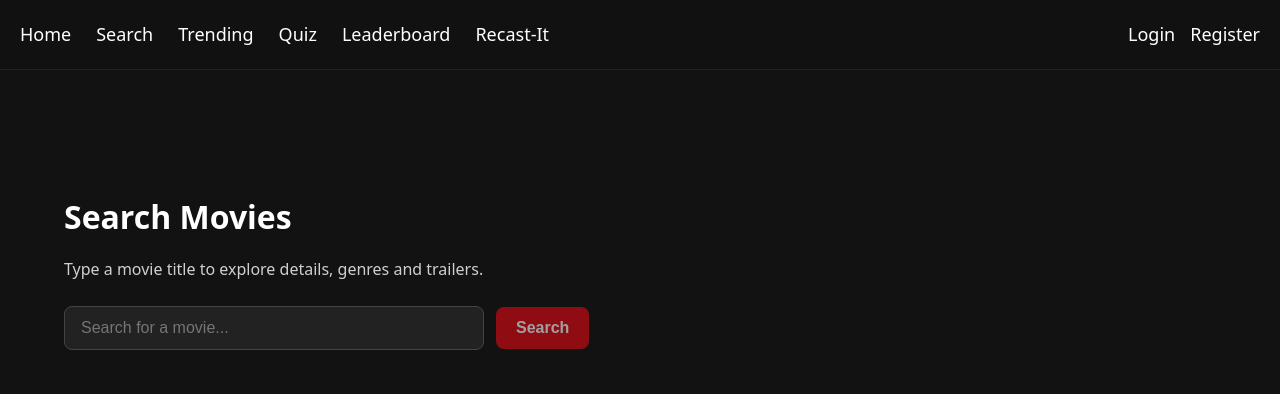
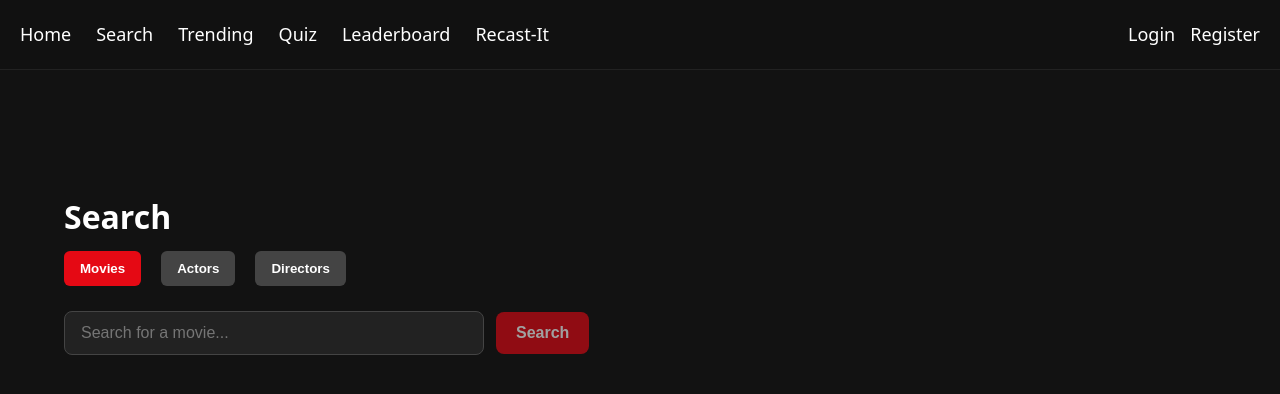
Before and after one commit to JJohny77/CineMatch, a React (Vite) app in the folder frontend/cinematch-frontend/: page /search in a window 1280 px wide. Shown: the top 394 px of the page. Built offline with nearby package versions, Linux system fonts and the light colour scheme.

Commit message:
feat:us48-frontend-people-search-api-#109 (#126)

```diff
--- a/frontend/cinematch-frontend/src/pages/SearchPage.tsx
+++ b/frontend/cinematch-frontend/src/pages/SearchPage.tsx
@@ -8,14 +8,31 @@ type SearchMovie = {
   overview: string;
 };
 
+type PersonResult = {
+  id: number;
+  name: string;
+  profilePath: string | null;
+  knownForDepartment: string;
+  knownFor: string[];
+  popularity: number;
+};
+
 export default function SearchPage() {
   const [query, setQuery] = useState("");
-  const [results, setResults] = useState<SearchMovie[]>([]);
+  const [searchType, setSearchType] =
+    useState<"movie" | "actors" | "directors">("movie");
+
+  const [movieResults, setMovieResults] = useState<SearchMovie[]>([]);
+  const [personResults, setPersonResults] = useState<PersonResult[]>([]);
+
   const [loading, setLoading] = useState(false);
   const [error, setError] = useState<string | null>(null);
 
   const navigate = useNavigate();
 
+  // ============================
+  // HANDLERS
+  // ============================
   const handleSearch = async () => {
     const trimmed = query.trim();
     if (!trimmed) return;
@@ -24,22 +41,49 @@ export default function SearchPage() {
     setError(null);
 
     try {
+      if (searchType === "movie") {
         const res = await fetch(
           `http://localhost:8080/movies/search?query=${encodeURIComponent(
             trimmed
           )}`
         );
 
-      if (!res.ok) {
-        throw new Error("Search request failed");
+        if (!res.ok) throw new Error("Movie search failed");
+
+        const data = await res.json();
+        setMovieResults(data.results || []);
+        setPersonResults([]);
+      } else {
+        const res = await fetch(
+          `http://localhost:8080/movies/person/search?query=${encodeURIComponent(
+            trimmed
+          )}&page=1`
+        );
+
+        if (!res.ok) throw new Error("Person search failed");
+
+        const data = await res.json();
+        let people: PersonResult[] = data.results || [];
+
+        // Φιλτράρισμα ανά tab
+        if (searchType === "actors") {
+          people = people.filter(
+            (p) => p.knownForDepartment === "Acting"
+          );
+        } else if (searchType === "directors") {
+          people = people.filter(
+            (p) => p.knownForDepartment === "Directing"
+          );
         }
 
-      const data = await res.json();
-      setResults(data.results || []);
+        setPersonResults(people);
+        setMovieResults([]);
+      }
     } catch (e) {
       console.error("Search error:", e);
-      setError("Something went wrong while searching. Please try again.");
-      setResults([]);
+      setError("Something went wrong. Please try again.");
+      setMovieResults([]);
+      setPersonResults([]);
     } finally {
       setLoading(false);
     }
@@ -56,12 +100,61 @@ export default function SearchPage() {
         margin: "0 auto",
       }}
     >
-      <h1 style={{ marginBottom: "10px", fontSize: "32px" }}>Search Movies</h1>
-      <p style={{ opacity: 0.8, marginBottom: "25px" }}>
-        Type a movie title to explore details, genres and trailers.
-      </p>
+      <h1 style={{ marginBottom: "10px", fontSize: "32px" }}>Search</h1>
 
+      {/* ============================ */}
+      {/* TABS: MOVIES | ACTORS | DIRECTORS */}
+      {/* ============================ */}
+      <div style={{ display: "flex", gap: "20px", marginBottom: "25px" }}>
+        <button
+          onClick={() => setSearchType("movie")}
+          style={{
+            padding: "10px 16px",
+            background: searchType === "movie" ? "#e50914" : "#444",
+            border: "none",
+            borderRadius: "6px",
+            color: "white",
+            cursor: "pointer",
+            fontWeight: "bold",
+          }}
+        >
+          Movies
+        </button>
+
+        <button
+          onClick={() => setSearchType("actors")}
+          style={{
+            padding: "10px 16px",
+            background: searchType === "actors" ? "#e50914" : "#444",
+            border: "none",
+            borderRadius: "6px",
+            color: "white",
+            cursor: "pointer",
+            fontWeight: "bold",
+          }}
+        >
+          Actors
+        </button>
+
+        <button
+          onClick={() => setSearchType("directors")}
+          style={{
+            padding: "10px 16px",
+            background: searchType === "directors" ? "#e50914" : "#444",
+            border: "none",
+            borderRadius: "6px",
+            color: "white",
+            cursor: "pointer",
+            fontWeight: "bold",
+          }}
+        >
+          Directors
+        </button>
+      </div>
+
+      {/* ============================ */}
       {/* Search Bar */}
+      {/* ============================ */}
       <div
         style={{
           display: "flex",
@@ -74,7 +167,13 @@ export default function SearchPage() {
           value={query}
           onChange={(e) => setQuery(e.target.value)}
           onKeyDown={(e) => e.key === "Enter" && handleSearch()}
-          placeholder="Search for a movie..."
+          placeholder={
+            searchType === "movie"
+              ? "Search for a movie..."
+              : searchType === "actors"
+              ? "Search for actors..."
+              : "Search for directors..."
+          }
           style={{
             padding: "12px 16px",
             flex: 1,
@@ -101,48 +200,33 @@ export default function SearchPage() {
             fontWeight: "bold",
             fontSize: "16px",
             opacity: isSearchDisabled ? 0.6 : 1,
-            transition: "opacity 0.2s ease, transform 0.2s ease",
-          }}
-          onMouseEnter={(e) => {
-            if (isSearchDisabled) return;
-            (e.currentTarget as HTMLButtonElement).style.opacity = "0.85";
-            (e.currentTarget as HTMLButtonElement).style.transform =
-              "translateY(-1px)";
-          }}
-          onMouseLeave={(e) => {
-            (e.currentTarget as HTMLButtonElement).style.opacity = "1";
-            (e.currentTarget as HTMLButtonElement).style.transform =
-              "translateY(0)";
           }}
         >
           {loading ? "Searching..." : "Search"}
         </button>
       </div>
 
+      {/* ============================ */}
       {/* Error */}
+      {/* ============================ */}
       {error && (
         <p style={{ color: "#ff6b6b", marginBottom: "10px" }}>{error}</p>
       )}
 
+      {/* ============================ */}
       {/* Loading */}
-      {loading && !error && (
-        <p style={{ opacity: 0.8, marginBottom: "10px" }}>Loading...</p>
-      )}
+      {/* ============================ */}
+      {loading && <p style={{ opacity: 0.8 }}>Loading...</p>}
 
-      {/* No Results */}
-      {!loading && !error && results.length === 0 && query.trim() !== "" && (
-        <p style={{ opacity: 0.7, marginBottom: "10px" }}>No movies found.</p>
-      )}
+      {/* ============================ */}
+      {/* MOVIE RESULTS */}
+      {/* ============================ */}
+      {searchType === "movie" && movieResults.length > 0 && (
+        <div>
+          <p style={{ opacity: 0.8, marginBottom: "15px" }}>
+            Found {movieResults.length} movies
+          </p>
 
-      {/* Results title */}
-      {!loading && !error && results.length > 0 && (
-        <p style={{ opacity: 0.8, marginBottom: "15px" }}>
-          Results for <strong>"{query.trim()}"</strong> — {results.length}{" "}
-          {results.length === 1 ? "movie" : "movies"}
-        </p>
-      )}
-
-      {/* Results Grid */}
           <div
             style={{
               display: "grid",
@@ -150,7 +234,7 @@ export default function SearchPage() {
               gap: "20px",
             }}
           >
-        {results.map((movie) => (
+            {movieResults.map((movie) => (
               <div
                 key={movie.id}
                 onClick={() => navigate(`/movie/${movie.id}`)}
@@ -158,46 +242,111 @@ export default function SearchPage() {
                   cursor: "pointer",
                   textAlign: "center",
                   color: "white",
-              transition: "transform 0.2s ease, opacity 0.2s ease",
-            }}
-            onMouseEnter={(e) => {
-              (e.currentTarget as HTMLDivElement).style.transform =
-                "scale(1.06)";
-              (e.currentTarget as HTMLDivElement).style.opacity = "0.9";
-            }}
-            onMouseLeave={(e) => {
-              (e.currentTarget as HTMLDivElement).style.transform =
-                "scale(1)";
-              (e.currentTarget as HTMLDivElement).style.opacity = "1";
                 }}
               >
                 {movie.poster_path ? (
                   <img
                     src={`https://image.tmdb.org/t/p/w300${movie.poster_path}`}
-                alt={movie.title}
                     style={{
                       width: "100%",
                       borderRadius: "10px",
                       marginBottom: "10px",
-                  boxShadow: "0 4px 12px rgba(0,0,0,0.4)",
                     }}
+                    alt={movie.title}
                   />
                 ) : (
                   <div
                     style={{
                       width: "100%",
                       height: "270px",
+                      background: "#333",
                       borderRadius: "10px",
+                      marginBottom: "10px",
+                    }}
+                  />
+                )}
+                <p>{movie.title}</p>
+              </div>
+            ))}
+          </div>
+        </div>
+      )}
+
+      {/* ============================ */}
+      {/* PERSON RESULTS */}
+      {/* ============================ */}
+      {searchType !== "movie" && personResults.length > 0 && (
+        <div>
+          <p style={{ opacity: 0.8, marginBottom: "15px" }}>
+            Found {personResults.length}{" "}
+            {searchType === "actors" ? "actors" : "directors"}
+          </p>
+
+          <div
+            style={{
+              display: "grid",
+              gridTemplateColumns: "repeat(auto-fill, minmax(220px, 1fr))",
+              gap: "20px",
+            }}
+          >
+            {personResults.map((person) => (
+              <div
+                key={person.id}
+                onClick={() =>
+                  navigate(
+                    person.knownForDepartment === "Directing"
+                      ? `/director/${person.id}`
+                      : `/actor/${person.id}`
+                  )
+                }
+                style={{
+                  cursor: "pointer",
+                  padding: "10px",
+                  background: "#222",
+                  borderRadius: "10px",
+                  textAlign: "center",
+                }}
+              >
+                {person.profilePath ? (
+                  <img
+                    src={`https://image.tmdb.org/t/p/w300${person.profilePath}`}
+                    style={{
+                      width: "100%",
+                      borderRadius: "10px",
+                      marginBottom: "10px",
+                    }}
+                    alt={person.name}
+                  />
+                ) : (
+                  <div
+                    style={{
+                      width: "100%",
+                      height: "250px",
                       background: "#333",
+                      borderRadius: "10px",
                       marginBottom: "10px",
                     }}
                   />
                 )}
 
-            <p style={{ marginTop: "8px", fontSize: "16px" }}>{movie.title}</p>
+                <p style={{ fontSize: "18px", fontWeight: "bold" }}>
+                  {person.name}
+                </p>
+
+                <p style={{ fontSize: "14px", opacity: 0.7 }}>
+                  {person.knownForDepartment}
+                </p>
+
+                {person.knownFor.length > 0 && (
+                  <p style={{ fontSize: "14px", marginTop: "6px" }}>
+                    <strong>Known for:</strong> {person.knownFor.join(", ")}
+                  </p>
+                )}
               </div>
             ))}
           </div>
         </div>
+      )}
+    </div>
   );
 }
```
Lines whose indentation alone changed are shown as unchanged.
